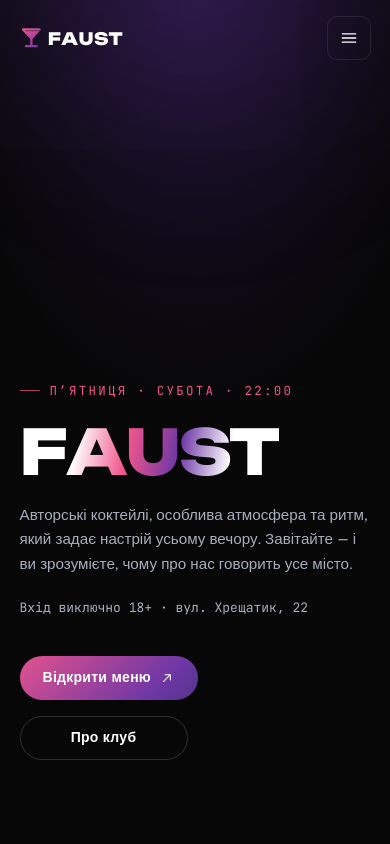
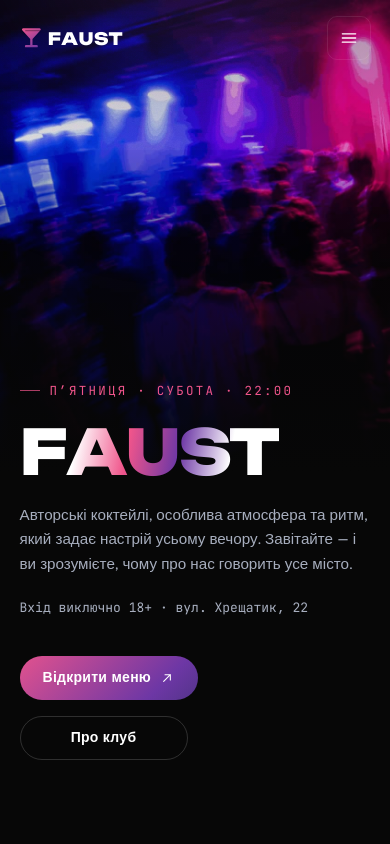
Before and after one commit to vexorteam/faust-club, a Next.js app in the folder faust/: page / in a window 390 px wide. Shown: the top 844 px of the page. Built offline with nearby package versions, Linux system fonts and the light colour scheme; a web font is replaced by a local one.

Commit message:
chore: fix hero photo on mobile and switch canonical domain to faust.bar

```diff
--- a/faust/src/components/home/Hero.module.css
+++ b/faust/src/components/home/Hero.module.css
@@ -202,7 +202,26 @@
 }
 
 @media (max-width: 767px) {
+  /* Фото лишається видимим і на вузькому екрані: воно займає верхню частину
+     секції, а текстовий блок притиснутий до низу й читається на суцільному тлі.
+     Смуга замість повної висоти — щоб широкий кадр не обрізало до вузького
+     стовпчика: у пропорції, ближчій до альбомної, у кадр потрапляє більше сцени. */
   .photo {
-    display: none;
+    inset: 0 0 auto;
+    height: clamp(260px, 56svh, 520px);
+  }
+
+  /* Контент іде на всю ширину, тому затемнення розвертаємо з горизонтального
+     на вертикальне: прозоро вгорі, суцільний --ink на нижній межі смуги —
+     так фото безшовно переходить у фон секції. */
+  .photo::after {
+    background: linear-gradient(
+      to bottom,
+      color-mix(in srgb, var(--ink) 30%, transparent) 0%,
+      color-mix(in srgb, var(--ink) 12%, transparent) 30%,
+      color-mix(in srgb, var(--ink) 70%, transparent) 72%,
+      var(--ink) 100%
+    );
+    backdrop-filter: none;
   }
 }
--- a/faust/src/components/home/Hero.tsx
+++ b/faust/src/components/home/Hero.tsx
@@ -84,7 +84,7 @@ export const Hero = () => {
       <div className={styles.backdrop} aria-hidden="true" />
 
       <div className={styles.photo} aria-hidden="true">
-        <Image src={clubPhoto} alt="" fill sizes="65vw" priority placeholder="blur" />
+        <Image src={clubPhoto} alt="" fill sizes="(max-width: 767px) 100vw, 65vw" priority placeholder="blur" />
       </div>
 
       <div className={styles.glow} aria-hidden="true" />
--- a/faust/src/data/site.ts
+++ b/faust/src/data/site.ts
@@ -2,7 +2,7 @@ export const site = {
   name: "Faust",
   tagline: "Нічний клуб у серці Києва",
   description: "Faust — авторські коктейлі, особлива атмосфера та ритм, який задає настрій усьому вечору.",
-  url: "https://faust.club",
+  url: "https://faust.bar",
   locale: "uk_UA",
   themeColor: "#070707",
 
```
